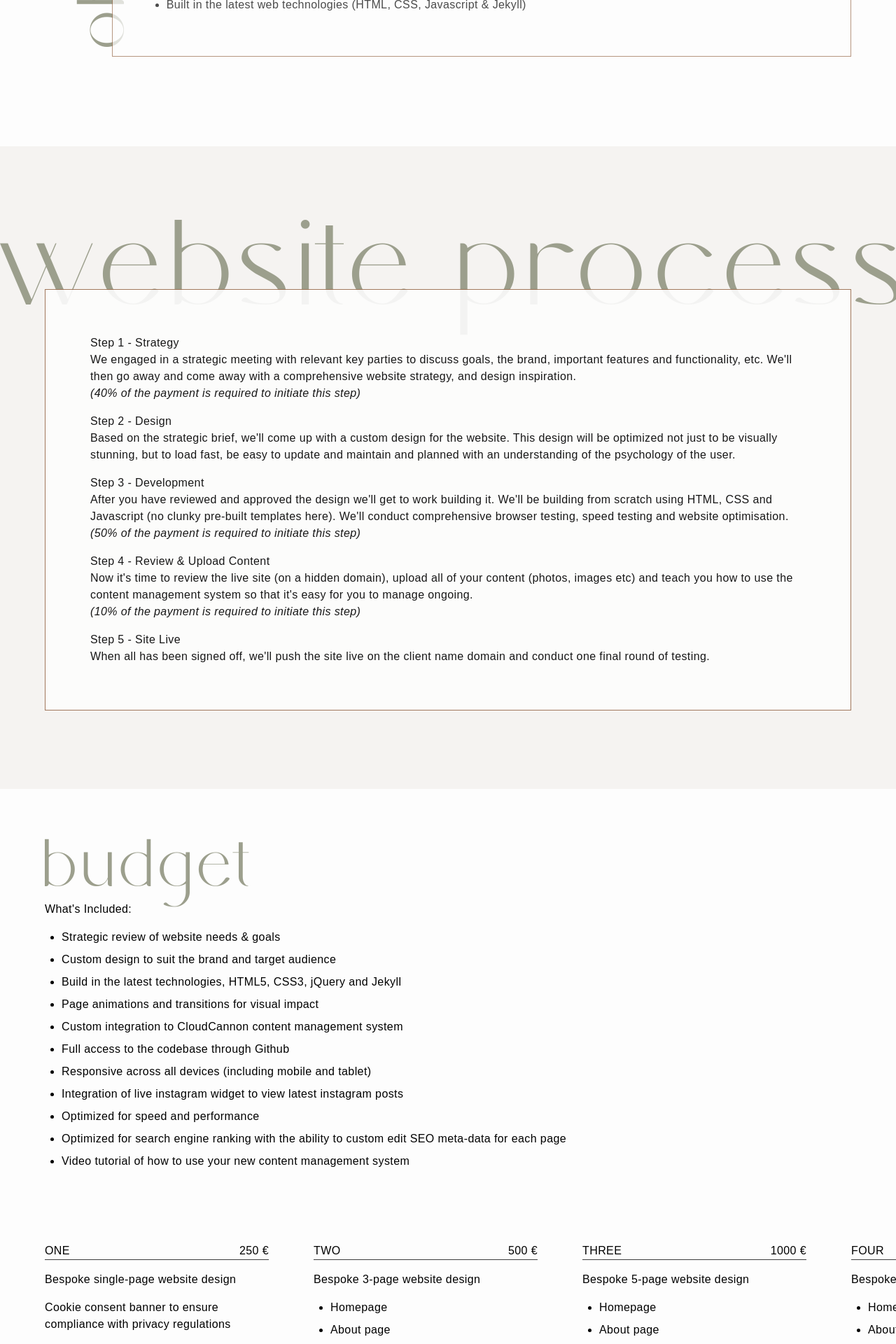
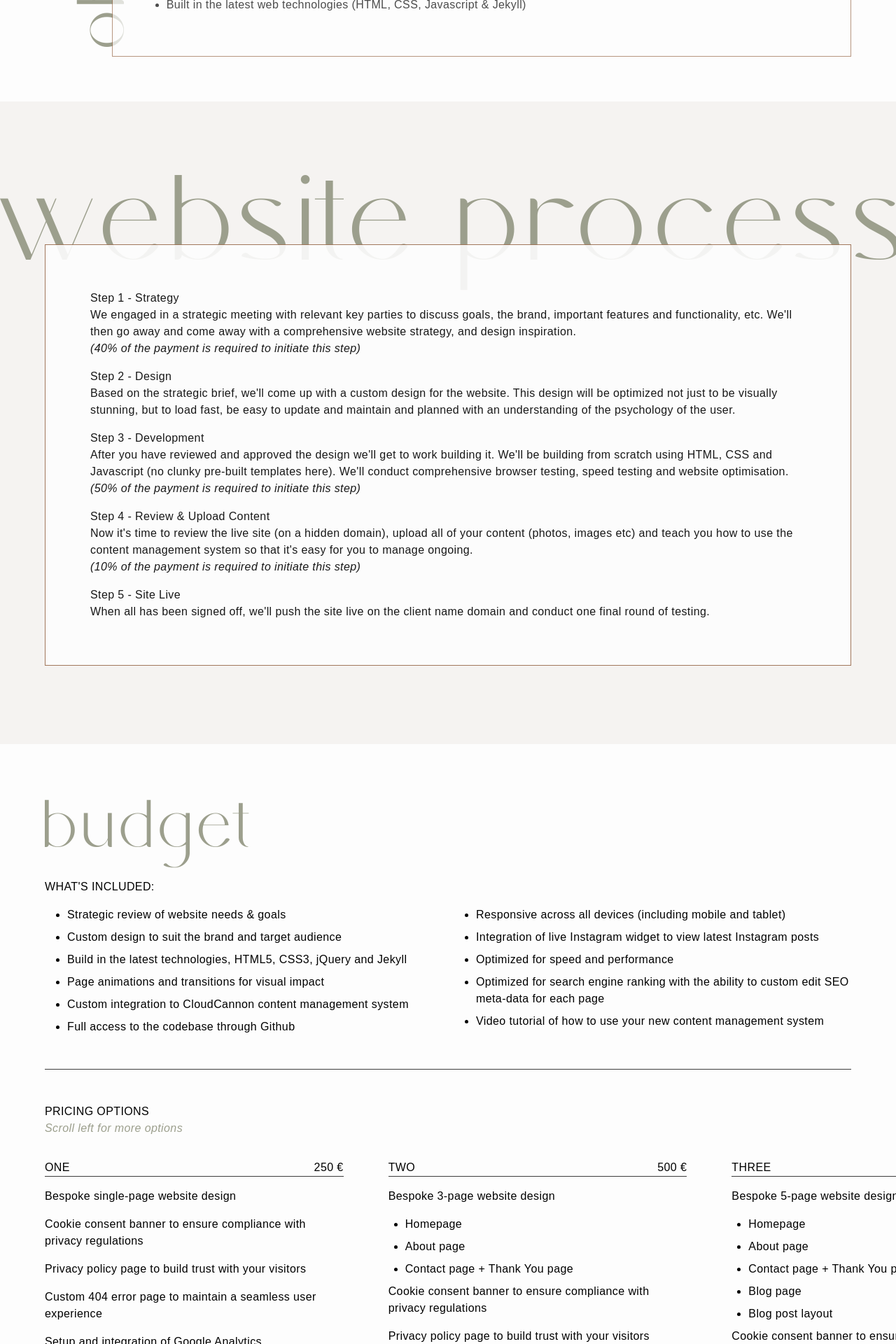
Before and after one commit to brittwoodard/embodied-creative, a Jekyll site: the page built from _proposals/amy.md, in a window 1280 px wide. Shown: the part 1123-3043 px from the top of the page at 70% size. Built offline with Jekyll 4.4.1, drawn with Linux system fonts in a browser that asks for light colours; some web fonts are replaced; some of the changed text lies outside the part shown.

Commit message:
proposal ready to send to amy

```diff
--- a/_layouts/proposal.html
+++ b/_layouts/proposal.html
@@ -11,8 +11,8 @@
 </section>
 
 <!-- Objective -->
-<section class="py-5p bg-light">
-    <div class="grid grid-cols-12 justify-items-end px-5p mb-16">
+<section class="py-12 lg:py-5p bg-light">
+    <div class="grid grid-cols-12 justify-items-end px-5p">
         <div class="col-span-1 -mr-8">
             <h2 class="heading-md vertical-text mt-[75%] ml-[80%]">Objective.</h2>
         </div>
@@ -24,7 +24,7 @@
 
 
 <!-- Process -->
-<section class="bg-medium pt-12 pb-5p hidden md:block">
+<section class="bg-medium pt-12 pb-5p">
     <h2 class="overflow-heading text-[13.5vw] -mb-[8%]">Website Process</h2>
     <div class="border border-feature p-5p mx-5p bg-light relative opacity-90 mb-12">
         <strong>Step 1 - Strategy</strong>
@@ -54,33 +54,43 @@
 
 <!-- Budget -->
 <section class="bg-light">
-    <div class="p-5p">
-        <h2 class="heading-md">Budget</h2>
+    <div class="py-12 px-5p">
+        <h2 class="font-heading text-[6rem]">Budget</h2>
 
         <!-- Includes -->
-        <h3 class="mb-4">What's Included:</h3>
-        <ul>
+        <div>
+            <h3 class="mb-4 uppercase">What's Included:</h3>
+            <div class="md:flex gap-4">
+                <ul class="flex-1 list-disc space-y-2">
                     <li>Strategic review of website needs & goals</li>
                     <li>Custom design to suit the brand and target audience</li>
                     <li>Build in the latest technologies, HTML5, CSS3, jQuery and Jekyll</li>
                     <li>Page animations and transitions for visual impact</li>
                     <li>Custom integration to CloudCannon content management system</li>
                     <li>Full access to the codebase through Github</li>
+                </ul>
+                <ul class="flex-1 list-disc space-y-2">
                     <li>Responsive across all devices (including mobile and tablet)</li>
-            <li>Integration of live instagram widget to view latest instagram posts</li>
+                    <li>Integration of live Instagram widget to view latest Instagram posts</li>
                     <li>Optimized for speed and performance</li>
                     <li>Optimized for search engine ranking with the ability to custom edit SEO meta-data for each page</li>
                     <li>Video tutorial of how to use your new content management system</li>
                 </ul>
             </div>
+        </div>
+
+    </div>
 
     <!-- Pricing Options -->
-    <div class="overflow-x-auto">
-        <div class="flex">
+    <div class="mb-8 border-t-[0.5px] border-black mx-5p">
+        <h4 class="uppercase mt-12">Pricing Options</h4>
+        <p class="mb-8 text-dark"><em>Scroll left for more options</em></p>
+    </div>
+    <div class="flex gap-16 overflow-x-auto flex-nowrap w-full">
 
         {% for item in page.options %}
         <!-- Options -->
-            <div class="flex-none w-full sm:w-1/3 lg:w-1/4 first:ml-5p last:mr-5p m-8">
+        <div class="first:ml-5p last:mr-5p w-[65%] md:w-1/3 flex-shrink-0">
 
             <!-- Title -->
             <div class="flex justify-between border-b-[0.5px] border-black mb-4">
@@ -112,6 +122,13 @@
         </div>
         {% endfor %}
     </div>
-    </div>
 
 </section>
+
+<!-- Payment & Delivery Terms -->
+<section class="py-12 px-5p">
+    <h2 class="font-heading leading-[1em] text-[3rem]">Payment & Delivery Terms</h2>
+    <div class="border border-feature bg-light/90 p-5p relative z-20 -mt-[1.05rem]">
+        <p>To initiate our collaboration, we request a 40% deposit upfront. Upon your approval of the design phase, 50% of the total is due. The remaining 10% is payable upon project completion. Payments can be made via bank transfer using Transferwise or by credit card (a 3% transaction fee applies). Please ensure the final payment is made within 5 business days of project completion to allow us to launch your site live on your domain.</p>
+    </div>
+</section>
--- a/assets/css/output-style.css
+++ b/assets/css/output-style.css
@@ -756,11 +756,17 @@
 .col-span-6 {
   grid-column: span 6 / span 6;
 }
+.m-8 {
+  margin: 2rem;
+}
 .m-4 {
   margin: 1rem;
 }
-.m-8 {
-  margin: 2rem;
+.-m-\[1rem\] {
+  margin: -1rem;
+}
+.-m-4 {
+  margin: -1rem;
 }
 .mx-10p {
   margin-left: 10%;
@@ -883,11 +889,23 @@
 .mt-\[75\%\] {
   margin-top: 75%;
 }
-.ml-\[5\%\] {
-  margin-left: 5%;
-}
-.mr-\[5\%\] {
-  margin-right: 5%;
+.-mt-4 {
+  margin-top: -1rem;
+}
+.-mt-6 {
+  margin-top: -1.5rem;
+}
+.-mt-\[2\.25rem\] {
+  margin-top: -2.25rem;
+}
+.-mt-\[1\.75rem\] {
+  margin-top: -1.75rem;
+}
+.-mt-\[1\.05rem\] {
+  margin-top: -1.05rem;
+}
+.mt-12 {
+  margin-top: 3rem;
 }
 .block {
   display: block;
@@ -946,8 +964,11 @@
 .w-1\/3 {
   width: 33.333333%;
 }
-.w-1\/2 {
-  width: 50%;
+.w-\[80\%\] {
+  width: 80%;
+}
+.w-\[65\%\] {
+  width: 65%;
 }
 .min-w-\[25\%\] {
   min-width: 25%;
@@ -957,6 +978,12 @@
 }
 .flex-none {
   flex: none;
+}
+.flex-1 {
+  flex: 1 1 0%;
+}
+.flex-shrink-0 {
+  flex-shrink: 0;
 }
 .shrink-0 {
   flex-shrink: 0;
@@ -983,9 +1010,6 @@
 .list-none {
   list-style-type: none;
 }
-.grid-flow-col {
-  grid-auto-flow: column;
-}
 .grid-cols-12 {
   grid-template-columns: repeat(12, minmax(0, 1fr));
 }
@@ -995,15 +1019,15 @@
 .grid-cols-3 {
   grid-template-columns: repeat(3, minmax(0, 1fr));
 }
-.grid-cols-4 {
-  grid-template-columns: repeat(4, minmax(0, 1fr));
-}
 .grid-cols-7 {
   grid-template-columns: repeat(7, minmax(0, 1fr));
 }
 .flex-col {
   flex-direction: column;
 }
+.flex-nowrap {
+  flex-wrap: nowrap;
+}
 .items-center {
   align-items: center;
 }
@@ -1028,10 +1052,16 @@
 .gap-8 {
   gap: 2rem;
 }
-.space-x-4 > :not([hidden]) ~ :not([hidden]) {
-  --tw-space-x-reverse: 0;
-  margin-right: calc(1rem * var(--tw-space-x-reverse));
-  margin-left: calc(1rem * calc(1 - var(--tw-space-x-reverse)));
+.gap-12 {
+  gap: 3rem;
+}
+.gap-16 {
+  gap: 4rem;
+}
+.space-y-2 > :not([hidden]) ~ :not([hidden]) {
+  --tw-space-y-reverse: 0;
+  margin-top: calc(0.5rem * calc(1 - var(--tw-space-y-reverse)));
+  margin-bottom: calc(0.5rem * var(--tw-space-y-reverse));
 }
 .divide-x-\[1px\] > :not([hidden]) ~ :not([hidden]) {
   --tw-divide-x-reverse: 0;
@@ -1070,6 +1100,9 @@
 .border-t {
   border-top-width: 1px;
 }
+.border-t-\[0\.5px\] {
+  border-top-width: 0.5px;
+}
 .border-black {
   --tw-border-opacity: 1;
   border-color: rgb(61 61 61 / var(--tw-border-opacity));
@@ -1103,6 +1136,15 @@
 .bg-transparent {
   background-color: transparent;
 }
+.bg-medium\/80 {
+  background-color: rgb(245 243 241 / 0.8);
+}
+.bg-light\/60 {
+  background-color: rgb(253 253 253 / 0.6);
+}
+.bg-light\/90 {
+  background-color: rgb(253 253 253 / 0.9);
+}
 .bg-\[url\(\'\/images\/embodied-creative-1\.jpg\'\)\;\] {
   background-image: url('/images/embodied-creative-1.jpg');;
 }
@@ -1168,6 +1210,10 @@
   padding-top: 2rem;
   padding-bottom: 2rem;
 }
+.py-12 {
+  padding-top: 3rem;
+  padding-bottom: 3rem;
+}
 .pb-10 {
   padding-bottom: 2.5rem;
 }
@@ -1195,14 +1241,20 @@
 .pr-5p {
   padding-right: 5%;
 }
+.pt-12 {
+  padding-top: 3rem;
+}
 .pt-5p {
   padding-top: 5%;
 }
 .pt-\[20\%\] {
   padding-top: 20%;
 }
-.pt-12 {
-  padding-top: 3rem;
+.pb-12 {
+  padding-bottom: 3rem;
+}
+.pb-16 {
+  padding-bottom: 4rem;
 }
 .text-left {
   text-align: left;
@@ -1258,6 +1310,12 @@
   font-size: 1.25rem;
   line-height: 1.75rem;
 }
+.text-\[3rem\] {
+  font-size: 3rem;
+}
+.text-\[6rem\] {
+  font-size: 6rem;
+}
 .font-semibold {
   font-weight: 600;
 }
@@ -1278,6 +1336,9 @@
 }
 .leading-\[1\.1em\] {
   line-height: 1.1em;
+}
+.leading-\[1em\] {
+  line-height: 1em;
 }
 .tracking-wide {
   letter-spacing: 0.025em;
@@ -1546,14 +1607,6 @@
   margin-right: 5%;
 }
 
-.last\:mr-\[5\%\]:last-child {
-  margin-right: 5%;
-}
-
-.last\:pr-5p:last-child {
-  padding-right: 5%;
-}
-
 .group:hover .group-hover\:block {
   display: block;
 }
@@ -1568,9 +1621,6 @@
   .sm\:min-h-\[36rem\] {
     min-height: 36rem;
   }
-  .sm\:w-1\/4 {
-    width: 25%;
-  }
   .sm\:w-1\/3 {
     width: 33.333333%;
   }
@@ -1603,6 +1653,9 @@
   .md\:block {
     display: block;
   }
+  .md\:flex {
+    display: flex;
+  }
   .md\:grid {
     display: grid;
   }
@@ -1615,11 +1668,22 @@
   .md\:w-\[58\%\] {
     width: 58%;
   }
+  .md\:w-1\/3 {
+    width: 33.333333%;
+  }
+  .md\:flex-1 {
+    flex: 1 1 0%;
+  }
   .md\:grid-cols-3 {
     grid-template-columns: repeat(3, minmax(0, 1fr));
   }
   .md\:grid-cols-5 {
     grid-template-columns: repeat(5, minmax(0, 1fr));
+  }
+  .md\:space-y-2 > :not([hidden]) ~ :not([hidden]) {
+    --tw-space-y-reverse: 0;
+    margin-top: calc(0.5rem * calc(1 - var(--tw-space-y-reverse)));
+    margin-bottom: calc(0.5rem * var(--tw-space-y-reverse));
   }
   .md\:bg-light {
     --tw-bg-opacity: 1;
@@ -1632,6 +1696,9 @@
     font-size: 6rem;
     line-height: 1;
   }
+  .md\:text-\[6rem\] {
+    font-size: 6rem;
+  }
 }
 
 @media (min-width: 1024px) {
@@ -1653,17 +1720,21 @@
   .lg\:hidden {
     display: none;
   }
+  .lg\:w-1\/4 {
+    width: 25%;
+  }
   .lg\:w-\[43\%\] {
     width: 43%;
   }
-  .lg\:w-1\/4 {
-    width: 25%;
-  }
   .lg\:grid-cols-2 {
     grid-template-columns: repeat(2, minmax(0, 1fr));
   }
   .lg\:bg-\[url\(\'\/images\/embodied-creative-2\.jpg\'\)\;\] {
     background-image: url('/images/embodied-creative-2.jpg');;
+  }
+  .lg\:py-5p {
+    padding-top: 5%;
+    padding-bottom: 5%;
   }
 }
 
```
Lines whose indentation alone changed are shown as unchanged.
